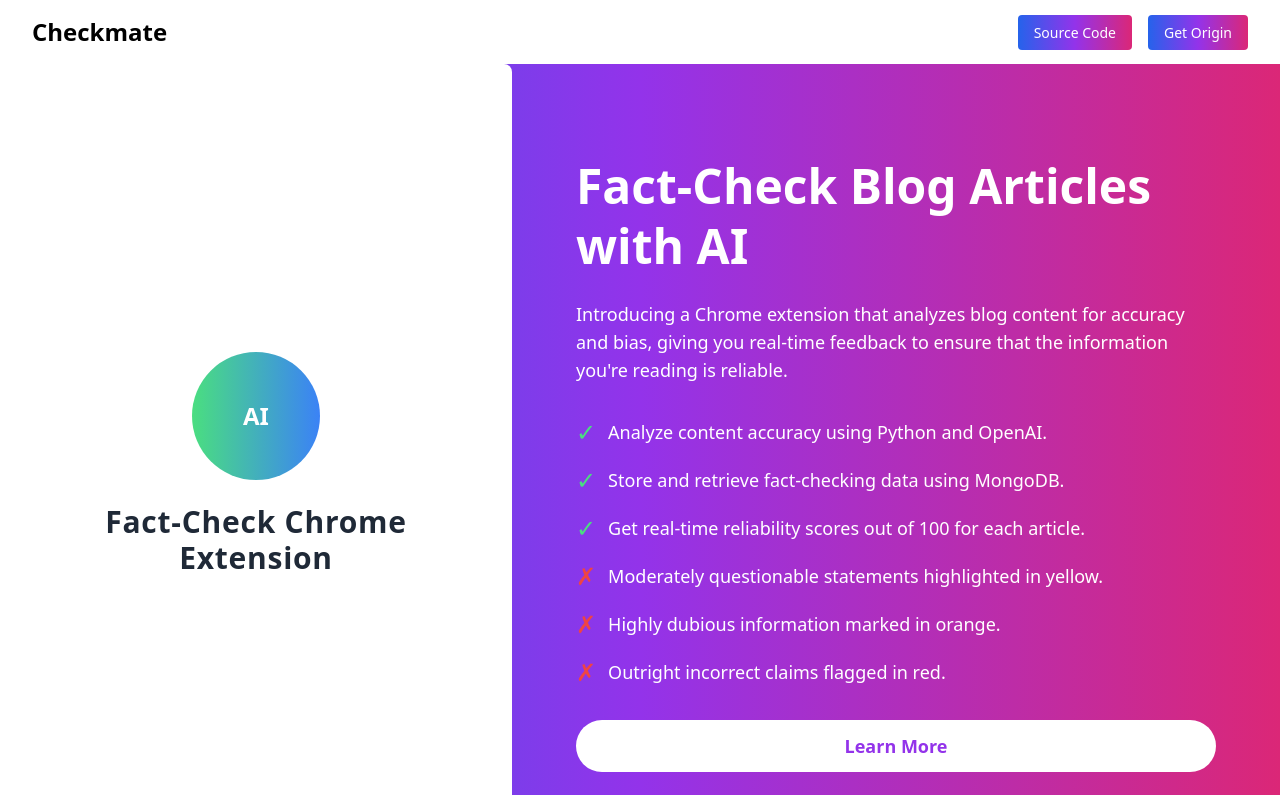
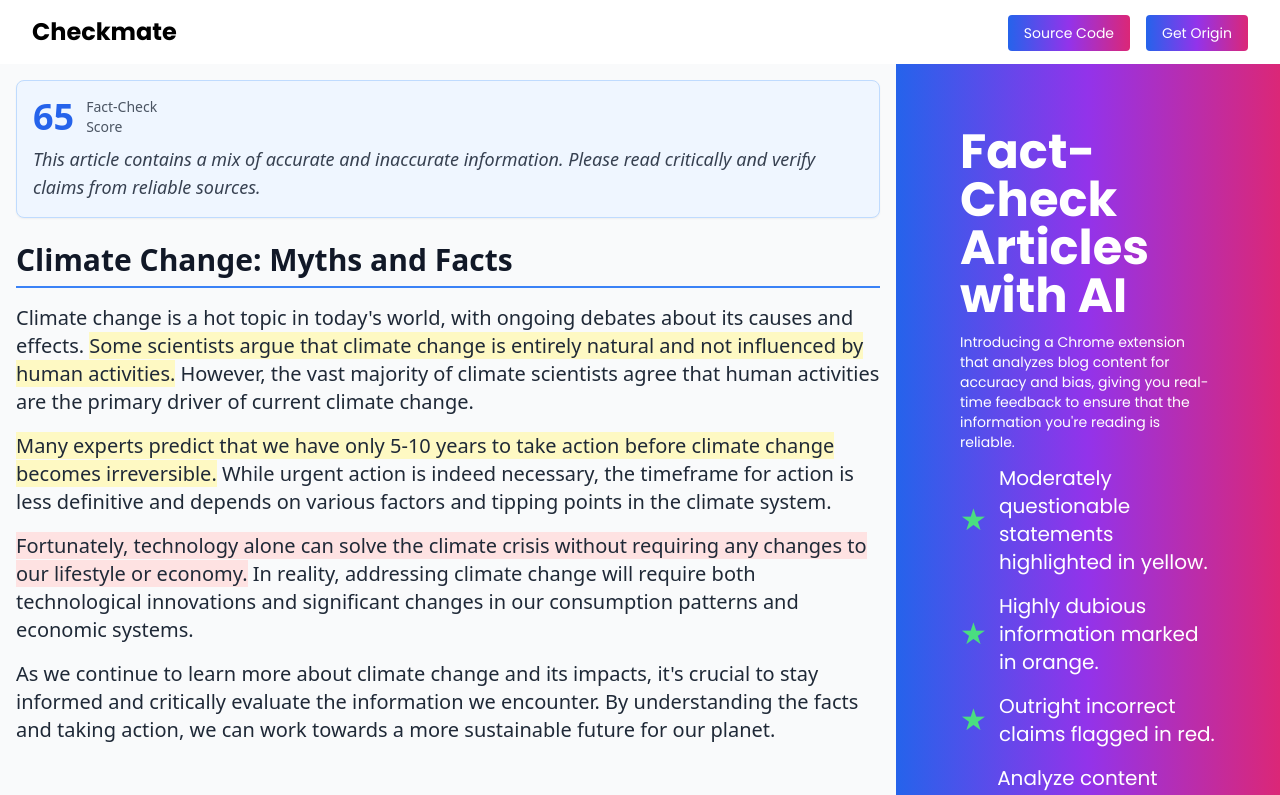
Before and after one commit to justjaiom/checkmate, a React (Create React App) app in the folder website/: page / in a window 1280 px wide. Shown: the top 795 px of the page. Built offline with nearby package versions, Linux system fonts and the light colour scheme.

Commit message:
hero sectoin

```diff
--- a/website/src/App.css
+++ b/website/src/App.css
@@ -1,38 +1,7 @@
-.App {
-  text-align: center;
+/* App.css */
+@import url('https://fonts.googleapis.com/css2?family=Poppins:wght@300;400;600;700&display=swap');
+
+.app-container {
+  font-family: 'Poppins', sans-serif; /* Use Poppins as the font */
+  /* You can add more styles here if needed */
 }
-
-.App-logo {
-  height: 40vmin;
-  pointer-events: none;
-}
-
-@media (prefers-reduced-motion: no-preference) {
-  .App-logo {
-    animation: App-logo-spin infinite 20s linear;
-  }
-}
-
-.App-header {
-  background-color: #282c34;
-  min-height: 100vh;
-  display: flex;
-  flex-direction: column;
-  align-items: center;
-  justify-content: center;
-  font-size: calc(10px + 2vmin);
-  color: white;
-}
-
-.App-link {
-  color: #61dafb;
-}
-
-@keyframes App-logo-spin {
-  from {
-    transform: rotate(0deg);
-  }
-  to {
-    transform: rotate(360deg);
-  }
-}
--- a/website/src/App.js
+++ b/website/src/App.js
@@ -1,14 +1,12 @@
-import logo from './logo.svg';
+
 import './App.css';
-import './components/footer'
 import Navbar from './components/navbar';
 import Hero from './components/hero';
 import Footer from './components/footer';
 
 function App() {
   return (
-    <div>
-
+    <div className='app-container lg: text-lg xl: text-5xl'>
       <Navbar></Navbar>
       <Hero></Hero>
       <Footer></Footer>
--- /dev/null
+++ b/website/src/components/FactCheckedArticle.jsx
@@ -0,0 +1,49 @@
+import React from 'react';
+
+const FactCheckedArticle = () => {
+  const highlights = {
+    yellow: 'bg-yellow-100',
+    orange: 'bg-orange-100',
+    red: 'bg-red-100'
+  };
+
+  return (
+    <div className="max-w-4xl mx-auto p-4 font-sans text-gray-800 bg-gray-50 xl:text-xl 2xl;: text-2x">
+      <div className="bg-blue-50 border border-blue-200 rounded-lg p-4 mb-6 shadow-sm">
+        <div className="flex items-center mb-2">
+          <div className="text-4xl font-bold text-blue-600 mr-3">65</div>
+          <div className="text-sm text-gray-600">
+            Fact-Check<br />Score
+          </div>
+        </div>
+        <p className=" italic text-gray-700 text-lg  2xl:text-2xl">
+          This article contains a mix of accurate and inaccurate information. Please read critically and verify claims from reliable sources.
+        </p>
+      </div>
+
+      <h1 className="text-3xl font-bold text-gray-900 border-b-2 border-blue-500 pb-2 mb-4">
+        Climate Change: Myths and Facts
+      </h1>
+
+      <p className="mb-4">
+        Climate change is a hot topic in today's world, with ongoing debates about its causes and effects. <span className={highlights.yellow}>Some scientists argue that climate change is entirely natural and not influenced by human activities.</span> However, the vast majority of climate scientists agree that human activities are the primary driver of current climate change.
+      </p>
+
+
+      <p className="mb-4">
+        <span className={highlights.yellow}>Many experts predict that we have only 5-10 years to take action before climate change becomes irreversible.</span> While urgent action is indeed necessary, the timeframe for action is less definitive and depends on various factors and tipping points in the climate system.
+      </p>
+
+      <p className="mb-4">
+        <span className={highlights.red}>Fortunately, technology alone can solve the climate crisis without requiring any changes to our lifestyle or economy.</span> In reality, addressing climate change will require both technological innovations and significant changes in our consumption patterns and economic systems.
+      </p>
+
+      <p className="mb-4">
+        As we continue to learn more about climate change and its impacts, it's crucial to stay informed and critically evaluate the information we encounter. By understanding the facts and taking action, we can work towards a more sustainable future for our planet.
+      </p>
+
+    </div>
+  );
+};
+
+export default FactCheckedArticle;
--- a/website/src/components/hero.jsx
+++ b/website/src/components/hero.jsx
@@ -1,62 +1,59 @@
+import React from 'react';
+import FactCheckedArticle from './FactCheckedArticle';
+
 function Hero() {
   return (
-    <section className="bg-gradient-to-r from-blue-600 via-purple-600 to-pink-600 h-screen flex items-stretch">
-      {/* Left section - 65% for visual */}
-      <div className="w-full md:w-2/5 flex items-center justify-center">
-        <div className="w-full h-full bg-white flex flex-col items-center justify-center rounded-r-lg p-8">
-          <div className="w-32 h-32 bg-gradient-to-r from-green-400 to-blue-500 rounded-full mb-6 flex items-center justify-center">
-            <span className="text-2xl font-bold text-white">AI</span>
-          </div>
-          <span className="text-3xl font-bold text-gray-800 tracking-wide text-center">
-            Fact-Check Chrome Extension
-          </span>
-        </div>
-      </div>
+    <section className="min-h-screen flex flex-col md:flex-row items-stretch">
+      {/* Left section - visual */}
+      <FactCheckedArticle className="overflow-hidden w-full md:w-2/5 flex items-center justify-center " ></FactCheckedArticle>
 
-      {/* Right section - 35% for text content */}
-      <div className="w-full md:w-3/5 p-16 text-white flex flex-col justify-center">
-        <h1 className="text-5xl font-bold leading-tight mb-6">
-          Fact-Check Blog Articles with AI
+
+      {/* Right section - text content */}
+      <div className="bg-gradient-to-r from-blue-600 via-purple-600 to-pink-600 w-full md:w-3/5 p-6 lg:p-16 text-white flex flex-col">
+        <h1 className="text-3xl md:text-4xl lg:text-5xl font-bold leading-tight md:mb-2 lg:mb-3">
+          Fact-Check Articles with AI
         </h1>
 
-        <p className="text-lg mb-8">
+        <p className="text-sm mb-3 2xl:mb-8 xl:text-md 2xl:text-2xl ">
           Introducing a Chrome extension that analyzes blog content for accuracy and bias, giving you real-time feedback to ensure that the information you're reading is reliable.
         </p>
 
         {/* Bullet Points Section */}
-        <ul className="text-lg space-y-4">
+        <ul className="text-base md:text-lg lg:text-xl space-y-2 md:space-y-4 xl:text-md">
+          {/* Stars */}
+          <li className="flex items-center">
+            <span className="text-green-400 mr-2 md:mr-3 text-2xl lg:text-3xl">★</span>
+            Moderately questionable statements highlighted in yellow.
+          </li>
+          <li className="flex items-center">
+            <span className="text-green-400 mr-2 md:mr-3 text-2xl lg:text-3xl">★</span>
+            Highly dubious information marked in orange.
+          </li>
+          <li className="flex items-center">
+            <span className="text-green-400 mr-2 md:mr-3 text-2xl lg:text-3xl">★</span>
+            Outright incorrect claims flagged in red.
+          </li>
           {/* Positive Checkmarks */}
           <li className="flex items-center">
-            <span className="text-green-400 mr-3 text-2xl">✓</span>
+            <span className="text-green-400 mr-2 md:mr-3 text-2xl lg:text-3xl">✓</span>
             Analyze content accuracy using Python and OpenAI.
           </li>
           <li className="flex items-center">
-            <span className="text-green-400 mr-3 text-2xl">✓</span>
+            <span className="text-green-400 mr-2 md:mr-3 text-2xl lg:text-3xl">✓</span>
             Store and retrieve fact-checking data using MongoDB.
           </li>
           <li className="flex items-center">
-            <span className="text-green-400 mr-3 text-2xl">✓</span>
+            <span className="text-green-400 mr-2 md:mr-3 text-2xl lg:text-3xl">✓</span>
             Get real-time reliability scores out of 100 for each article.
-          </li>
-
-          {/* Negative Crosses */}
-          <li className="flex items-center">
-            <span className="text-red-500 mr-3 text-2xl">✗</span>
-            Moderately questionable statements highlighted in yellow.
-          </li>
-          <li className="flex items-center">
-            <span className="text-red-500 mr-3 text-2xl">✗</span>
-            Highly dubious information marked in orange.
-          </li>
-          <li className="flex items-center">
-            <span className="text-red-500 mr-3 text-2xl">✗</span>
-            Outright incorrect claims flagged in red.
           </li>
         </ul>
 
-        <button className="mt-8 bg-white text-purple-600 hover:bg-gray-100 px-6 py-3 rounded-full font-semibold text-lg">
-          Learn More
-        </button>
+        <a href="https://github.com/justjaiom/checkmate/tree/react-website" target="_blank" rel="noopener noreferrer">
+            <button className="w-64 mt-6 md:mt-8 bg-white text-purple-600 hover:bg-gray-100 px-4 md:px-6 py-2 md:py-3 rounded-full font-semibold text-lg md:text-xl flex items-center justify-center">
+                Learn More
+            </button>
+        </a>
+
       </div>
     </section>
   );
--- a/website/src/index.css
+++ b/website/src/index.css
@@ -4,7 +4,7 @@
 
 
 :root {
-  --primary: rgb(37,99,235);
+  --primary: #2563eb;
   --secondary: rgb(147,51,234);
   --pop: #db2777;
 }
```
